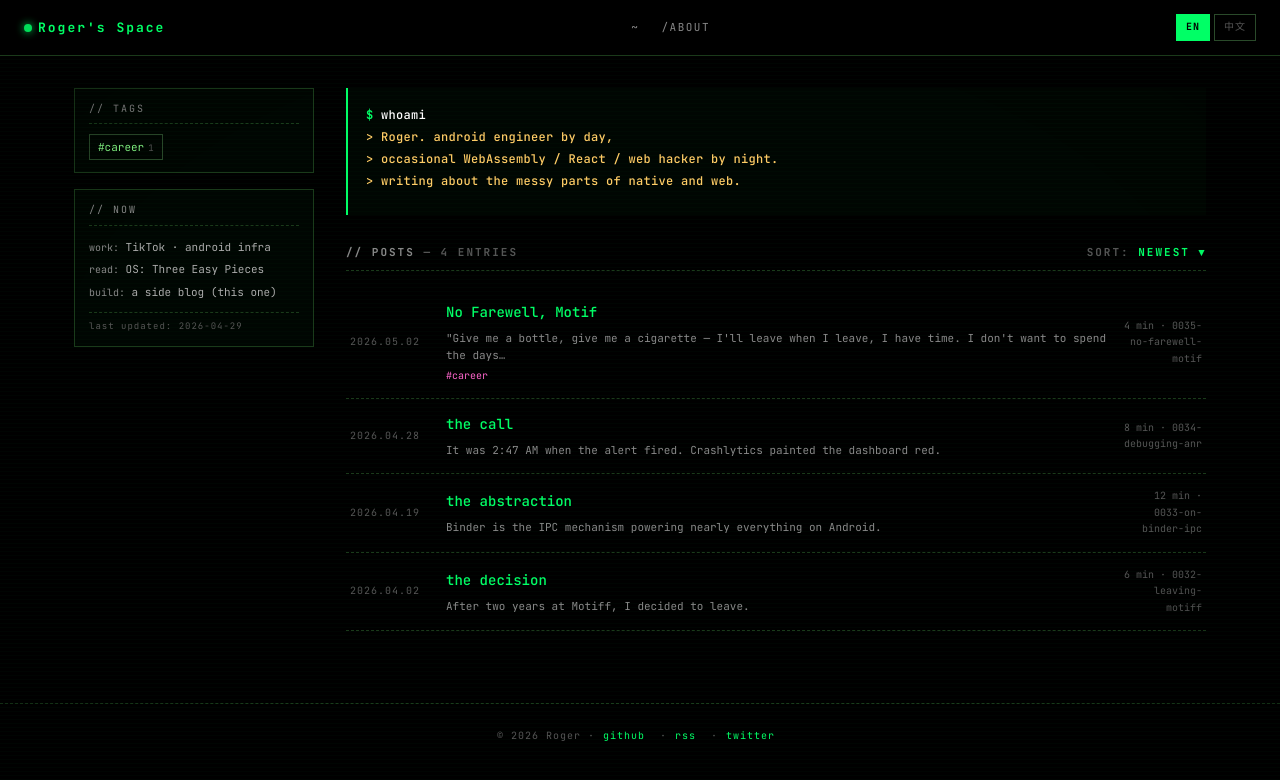
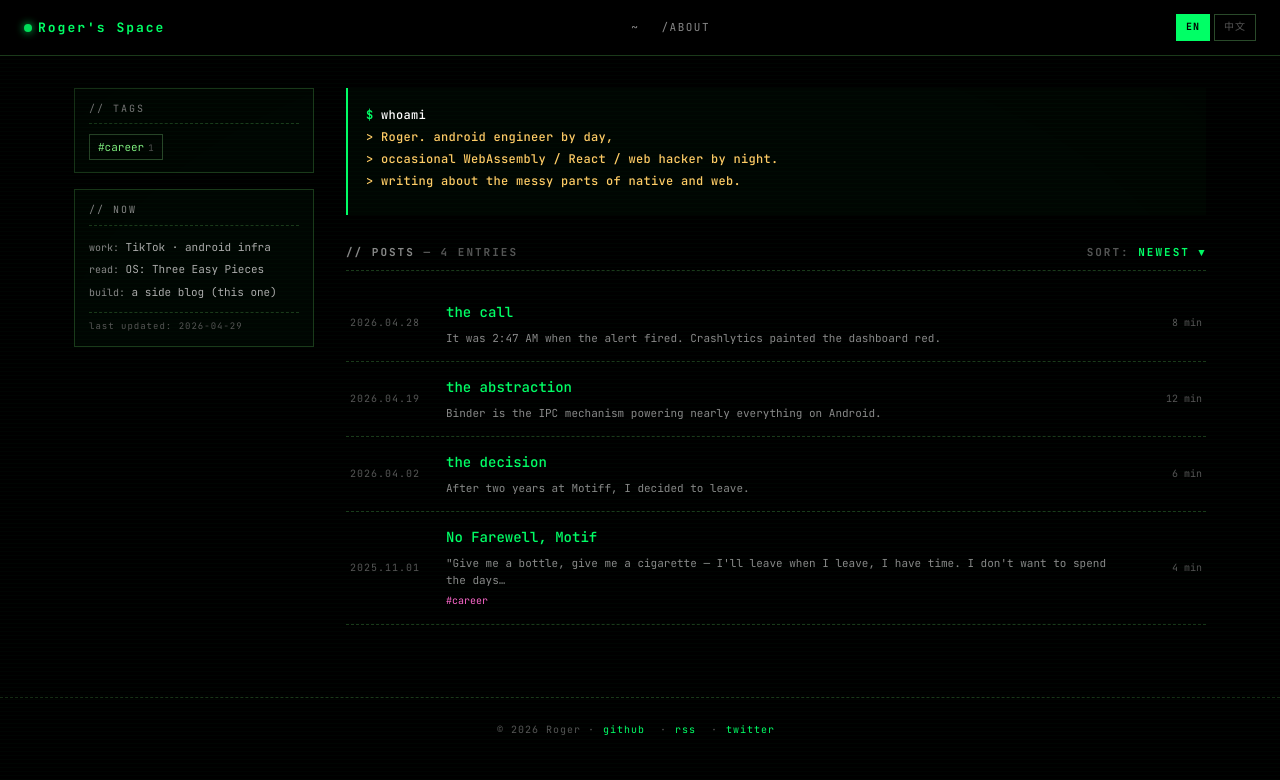
Before and after one commit to 12og3r/12og3r, a React (Vite) app: page /1 in a window 1280 px wide. Shown: the top 780 px of the page. Built offline with nearby package versions, Linux system fonts and the light colour scheme.

Commit message:
content/ui: drop slug from post-list meta; backdate No Farewell to 2025-11

```diff
--- a/content/posts/0035-no-farewell-motif/meta.yaml
+++ b/content/posts/0035-no-farewell-motif/meta.yaml
@@ -1,5 +1,5 @@
 slug: 0035-no-farewell-motif
-date: 2026-05-02
+date: 2025-11-01
 tags:
   - career
 readingTime:
--- a/src/components/PostList.tsx
+++ b/src/components/PostList.tsx
@@ -25,7 +25,7 @@ export function PostList({ summaries, readSlugs }: Props) {
             {s.excerpt && <div className="post-excerpt">{s.excerpt[lang]}</div>}
             {s.meta.tags.length > 0 && <div className="post-tags">{s.meta.tags.map(t => `#${t}`).join(' ')}</div>}
           </div>
-          <div className="meta-right">{s.meta.readingTime[lang]} {t('post.min')} · {s.meta.slug}</div>
+          <div className="meta-right">{s.meta.readingTime[lang]} {t('post.min')}</div>
         </Link>
       ))}
     </div>
```
